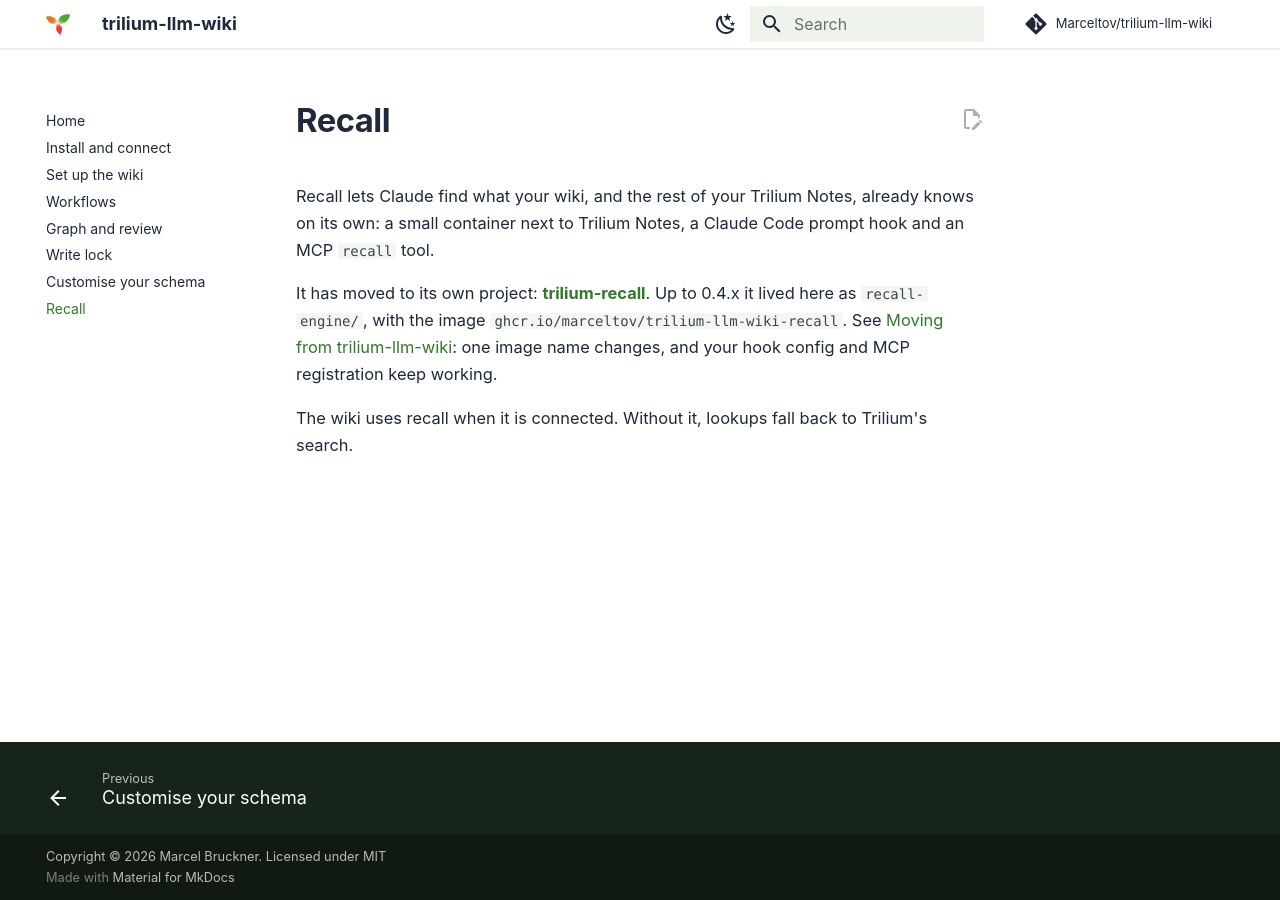
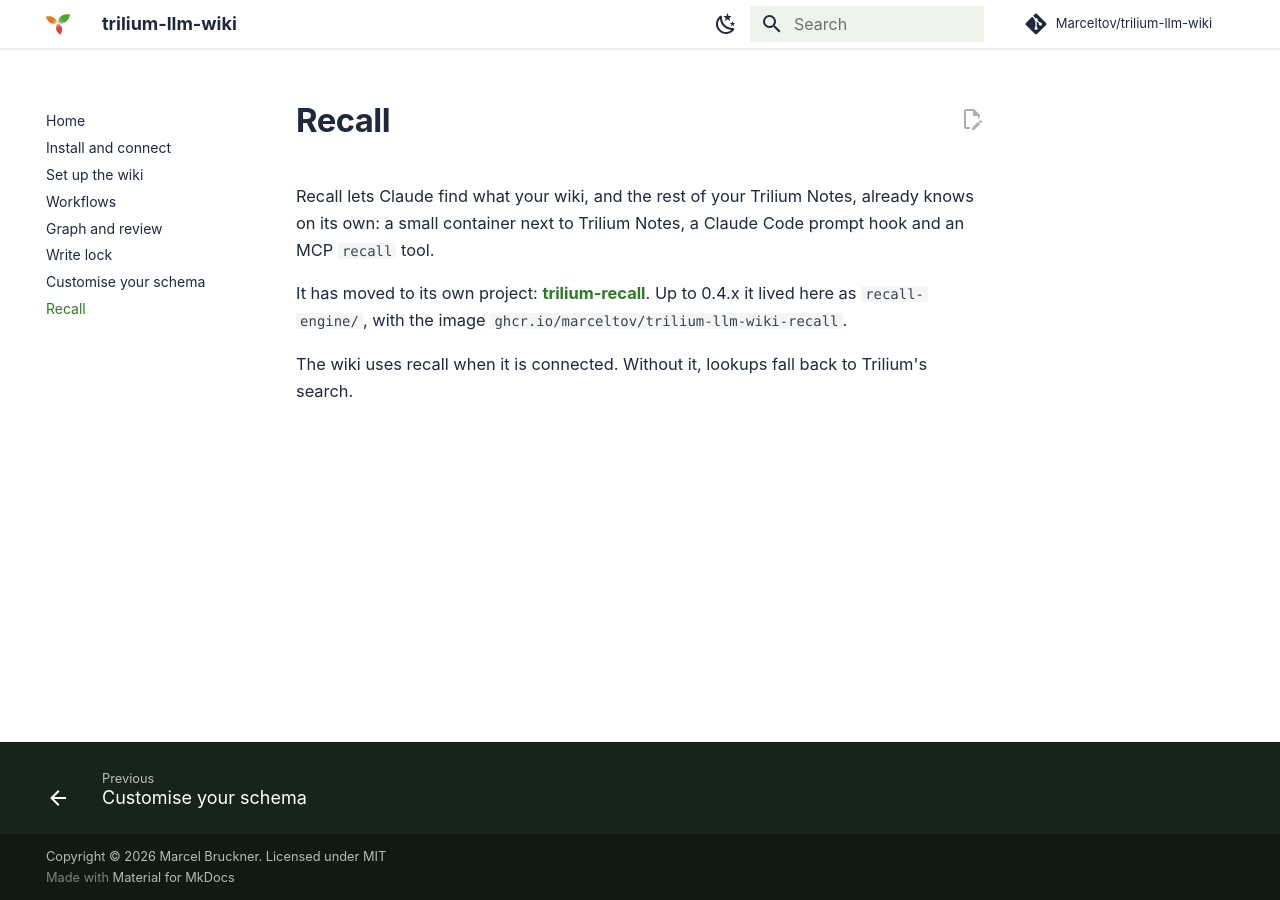
Before and after one commit to Marceltov/trilium-llm-wiki, an MkDocs documentation site: the page built from docs/recall.md, in a window 1280 px wide. Built offline with MkDocs 1.6.1 and Material for MkDocs 9.7.7, drawn with Linux system fonts in a browser that asks for light colours; some web fonts are replaced; comment, search, counter and statistics services are not loaded.

Commit message:
Docs: drop the link to trilium-recall's removed migration page
Co-Authored-By: Claude Opus 5.5 <noreply@anthropic.com>
Claude-Session: https://claude.ai/code/session_01CDeSKjKU8KLZNeARSi8BUQ

```diff
--- a/docs/recall.md
+++ b/docs/recall.md
@@ -5,7 +5,5 @@ own: a small container next to Trilium Notes, a Claude Code prompt hook and an M
 
 It has moved to its own project: **[trilium-recall](https://trilium-recall.marceltov.de/)**. Up to
 0.4.x it lived here as `recall-engine/`, with the image `ghcr.io/marceltov/trilium-llm-wiki-recall`.
-See [Moving from trilium-llm-wiki](https://trilium-recall.marceltov.de/migrating/):
-one image name changes, and your hook config and MCP registration keep working.
 
 The wiki uses recall when it is connected. Without it, lookups fall back to Trilium's search.
```
